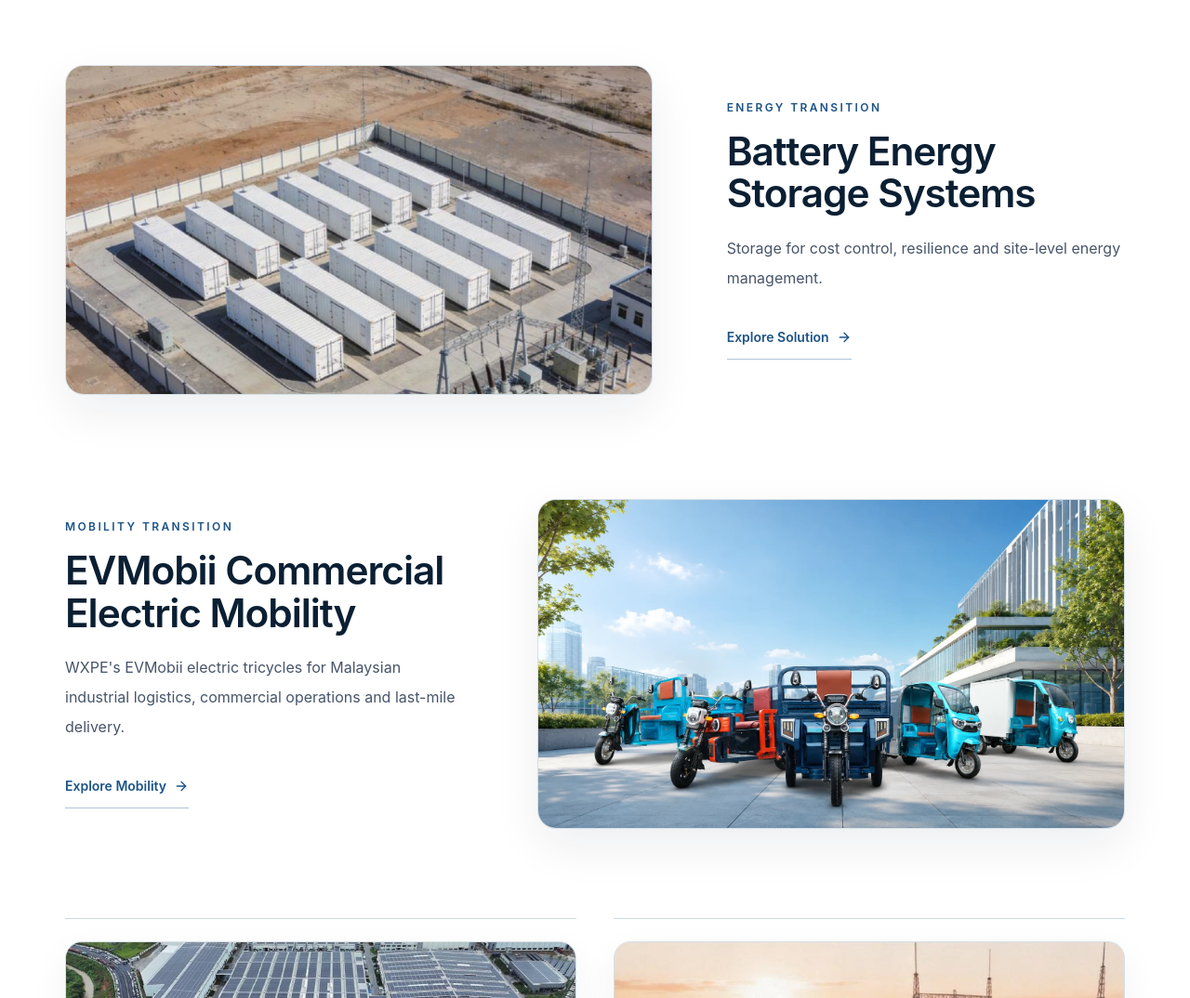
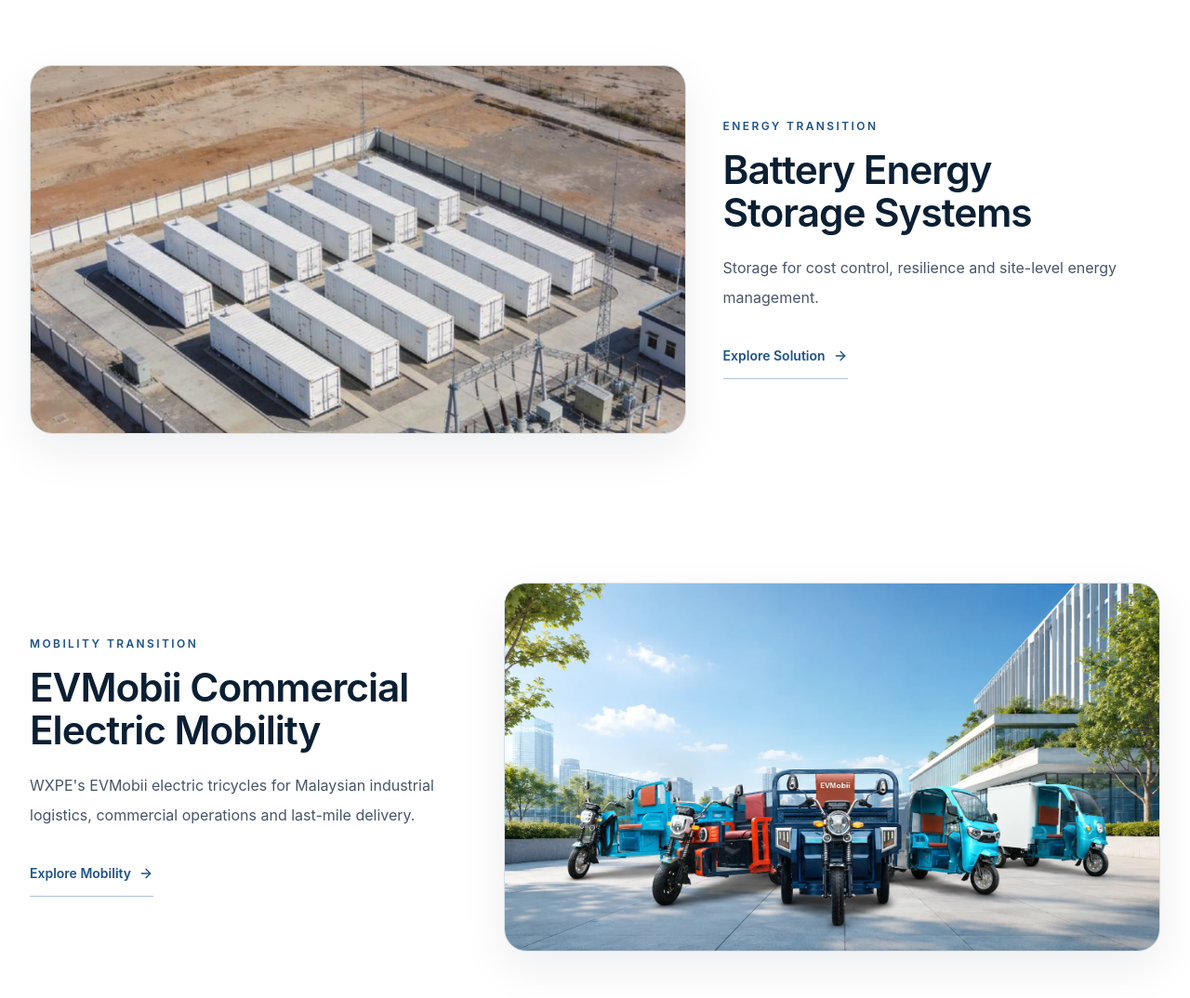
Before and after one commit to Hangzaihaha/wxpe-website, a Next.js app: page / in a window 1280 px wide. Shown: the part 1106-2180 px from the top of the page at 93% size. Built offline with nearby package versions, Linux system fonts and the light colour scheme.

Commit message:
feat: refine homepage visuals and add EVMobii branding

```diff
--- a/components/sections/hero-section.tsx
+++ b/components/sections/hero-section.tsx
@@ -12,11 +12,11 @@
           fill
           priority
           sizes="100vw"
-          className="object-cover object-[58%_bottom] [filter:brightness(1.09)_saturate(1.05)_contrast(1.02)] sm:object-[56%_bottom] md:object-[54%_bottom] lg:object-[50%_bottom]"
+          className="object-cover object-[58%_bottom] [filter:brightness(1.04)_saturate(1.07)_contrast(1.05)] sm:object-[56%_bottom] md:object-[54%_bottom] lg:object-[50%_bottom]"
         />
-        <div className="absolute inset-0 bg-[linear-gradient(90deg,rgba(247,250,253,0.88)_0%,rgba(247,250,253,0.78)_58%,rgba(247,250,253,0.34)_88%,rgba(247,250,253,0.08)_100%)] sm:bg-[linear-gradient(90deg,rgba(247,250,253,0.84)_0%,rgba(247,250,253,0.76)_40%,rgba(247,250,253,0.64)_62%,rgba(247,250,253,0.14)_82%,rgba(247,250,253,0.02)_92%)] lg:bg-[linear-gradient(90deg,rgba(247,250,253,0.82)_0%,rgba(247,250,253,0.76)_34%,rgba(247,250,253,0.62)_58%,rgba(247,250,253,0.20)_74%,rgba(247,250,253,0.02)_86%)]" />
+        <div className="absolute inset-0 bg-[linear-gradient(90deg,rgba(244,248,252,0.26)_0%,rgba(244,248,252,0.13)_34%,rgba(244,248,252,0)_58%)]" />
 
-        <div className="absolute inset-0 z-10 flex items-center py-10 sm:py-12 md:py-16">
+        <div className="absolute inset-0 z-10 flex items-center pb-16 pt-6 sm:pb-20 sm:pt-8 md:pb-24 md:pt-10">
           <div className="container">
             <Reveal
               distance={10}
--- a/components/sections/home-solutions-section.tsx
+++ b/components/sections/home-solutions-section.tsx
@@ -37,7 +37,7 @@
   description:
     "WXPE's EVMobii electric tricycles for Malaysian industrial logistics, commercial operations and last-mile delivery.",
   mobileDescription: "Commercial electric mobility for Malaysian industry and logistics.",
-  image: "/assets/mobility/ev-tricycle-homepage.webp",
+  image: "/assets/mobility/evmobii-mobility-branded.webp",
   imageAlt:
     "WXPE EVMobii electric cargo tricycle for commercial mobility in Malaysia",
   href: "/mobility"
@@ -50,37 +50,39 @@
 function FeatureRow({
   tile,
   eyebrow,
-  reverse = false,
-  imagePosition = "object-center"
+  reverse = false
 }: {
   tile: SolutionTile;
   eyebrow: string;
   reverse?: boolean;
-  imagePosition?: string;
 }) {
   const titleId = `${tile.href === "/mobility" ? "mobility" : "energy"}-transition-title`;
 
   return (
     <section
       aria-labelledby={titleId}
-      className="grid items-center gap-8 lg:grid-cols-12 lg:gap-14 xl:gap-20"
+      className={`grid items-center gap-8 md:gap-10 min-[1200px]:gap-10 min-[1440px]:gap-20 min-[1800px]:gap-[5.5rem] ${
+        reverse
+          ? "min-[1200px]:grid-cols-[minmax(360px,2fr)_minmax(0,3fr)]"
+          : "min-[1200px]:grid-cols-[minmax(0,3fr)_minmax(360px,2fr)]"
+      }`}
     >
       <Reveal
         distance={10}
         duration={0.56}
-        className={`order-2 lg:col-span-7 ${reverse ? "lg:order-2" : "lg:order-1"}`}
+        className={`order-2 ${reverse ? "min-[1200px]:order-2" : "min-[1200px]:order-1"}`}
       >
         <Link
           href={tile.href}
           aria-label={`Explore ${tile.title}`}
-          className="group relative block aspect-[4/3] overflow-hidden rounded-[1.25rem] border border-[#d5e0e7] bg-[#e8eef2] shadow-[0_18px_50px_rgba(11,31,51,0.075)] outline-none focus-visible:ring-2 focus-visible:ring-primary focus-visible:ring-offset-4 sm:aspect-[16/10] lg:aspect-[16/9]"
+          className="relative block aspect-[16/9] w-full overflow-hidden rounded-[1.5rem] border border-[#d5e0e7] bg-[#e8eef2] shadow-[0_18px_50px_rgba(11,31,51,0.075)] outline-none focus-visible:ring-2 focus-visible:ring-primary focus-visible:ring-offset-4"
         >
           <Image
             src={tile.image}
             alt={tile.imageAlt}
             fill
-            sizes="(min-width: 1280px) 670px, (min-width: 1024px) 58vw, calc(100vw - 40px)"
-            className={`object-cover transition-transform duration-700 ease-out motion-safe:group-hover:scale-[1.02] ${imagePosition}`}
+            sizes="(min-width: 1776px) 995px, (min-width: 1440px) 790px, (min-width: 1200px) 63vw, (min-width: 768px) calc(100vw - 64px), calc(100vw - 40px)"
+            className="object-cover object-center"
           />
         </Link>
       </Reveal>
@@ -89,9 +91,9 @@
         distance={10}
         duration={0.56}
         delay={0.05}
-        className={`order-1 lg:col-span-5 ${reverse ? "lg:order-1" : "lg:order-2"}`}
+        className={`order-1 ${reverse ? "min-[1200px]:order-1" : "min-[1200px]:order-2"}`}
       >
-        <div className="max-w-xl lg:max-w-md">
+        <div className="max-w-xl min-[1200px]:max-w-md">
           <p className="text-xs font-semibold uppercase tracking-[0.2em] text-primary">
             {eyebrow}
           </p>
@@ -182,8 +184,9 @@
             </p>
           </header>
         </Reveal>
+      </div>
 
-        <div className="mt-16 space-y-20 sm:mt-20 sm:space-y-24 md:mt-24 md:space-y-28">
+      <div className="mx-auto mt-16 w-[calc(100%_-_2.5rem)] max-w-[1680px] space-y-20 sm:mt-20 sm:space-y-24 md:mt-24 md:w-[calc(100%_-_4rem)] md:space-y-28 min-[1200px]:space-y-40 min-[1440px]:w-[calc(100%_-_6rem)] min-[1776px]:w-full">
         <FeatureRow
           tile={batteryStorageTile}
           eyebrow="Energy Transition"
@@ -192,10 +195,10 @@
           tile={mobilityTransitionTile}
           eyebrow="Mobility Transition"
           reverse
-            imagePosition="object-[56%_center]"
         />
       </div>
 
+      <div className="container">
         <div className="mt-20 grid gap-14 sm:mt-24 lg:grid-cols-2 lg:gap-10">
           {supportingEnergyTiles.map((tile) => (
             <SupportingSolution key={tile.title} tile={tile} />
```
Also changed, not shown: public/assets/mobility/evmobii-mobility-branded.webp (added). Lines whose indentation alone changed are shown as unchanged.
